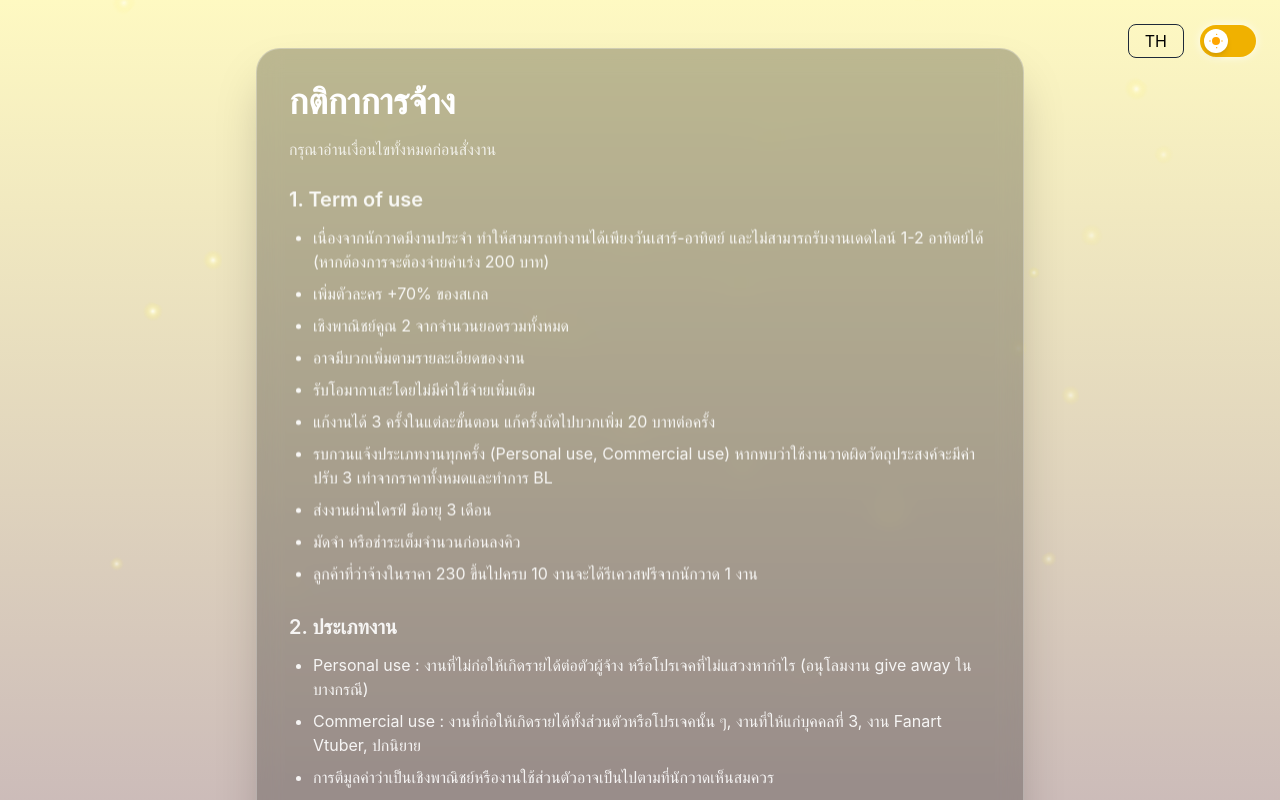
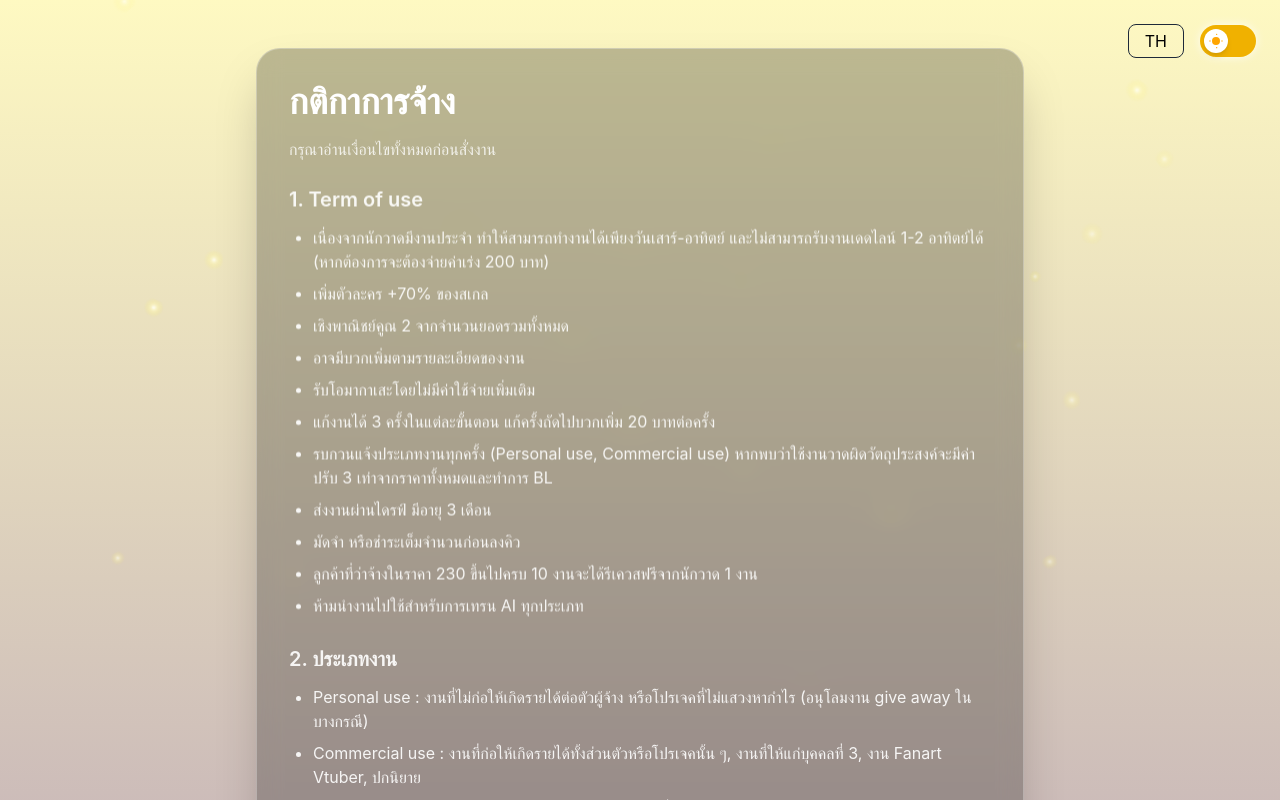
Before and after one commit to brooksnithiwat/Moshi-Web, a React (Vite) app: page /terms in a window 1280 px wide. Shown: the top 800 px of the page. Built offline with nearby package versions, Linux system fonts and the light colour scheme.

Commit message:
add ai terms

```diff
--- a/src/pages/terms.jsx
+++ b/src/pages/terms.jsx
@@ -229,6 +229,7 @@ export default function Terms() {
             "ส่งงานผ่านไดรฟ์ มีอายุ 3 เดือน",
             "มัดจำ หรือชำระเต็มจำนวนก่อนลงคิว",
             "ลูกค้าที่ว่าจ้างในราคา 230 ขึ้นไปครบ 10 งานจะได้รีเควสฟรีจากนักวาด 1 งาน",
+            "ห้ามนำงานไปใช้สำหรับการเทรน AI ทุกประเภท"
           ],
         },
         {
@@ -283,6 +284,7 @@ export default function Terms() {
             "Files will be delivered via Google Drive and kept for 3 months",
             "Deposit or full payment is required before queuing",
             "Clients who commission 10 works priced at 15 USD or higher will receive 1 free request from the artist",
+            "AI generating is prohibited"
           ],
         },
         {
```
